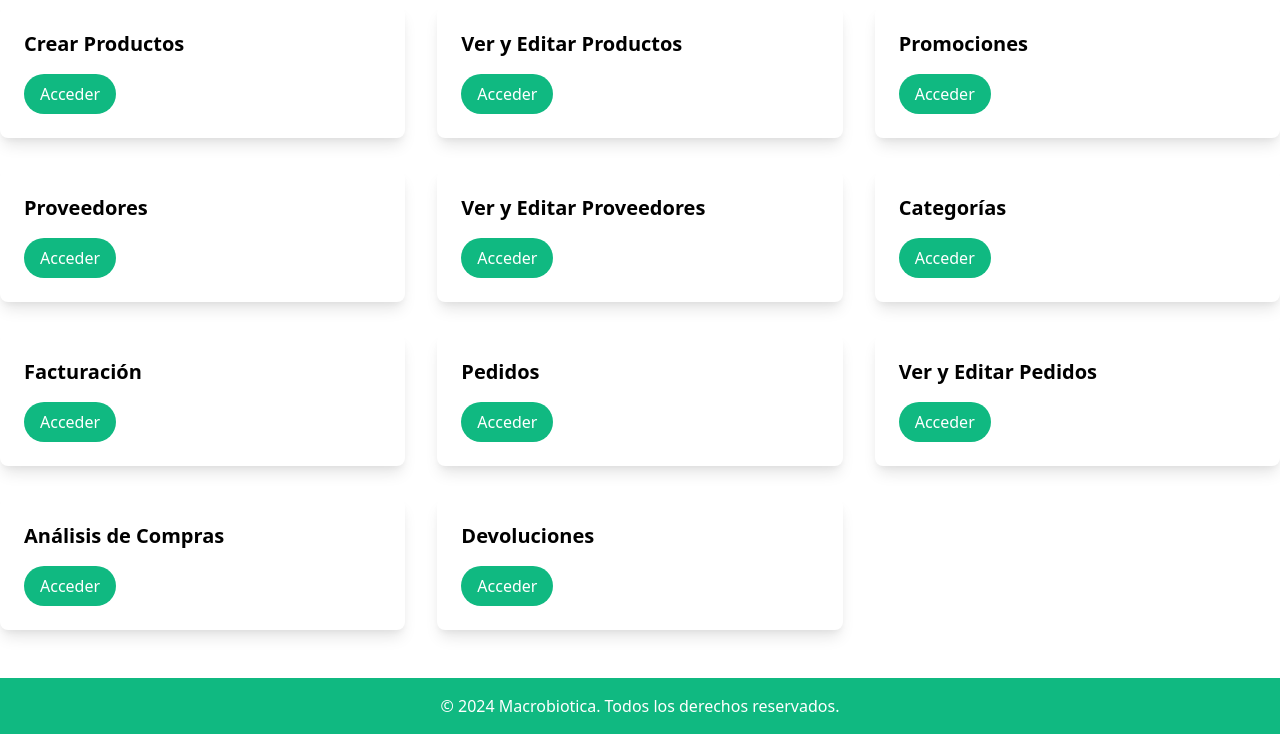
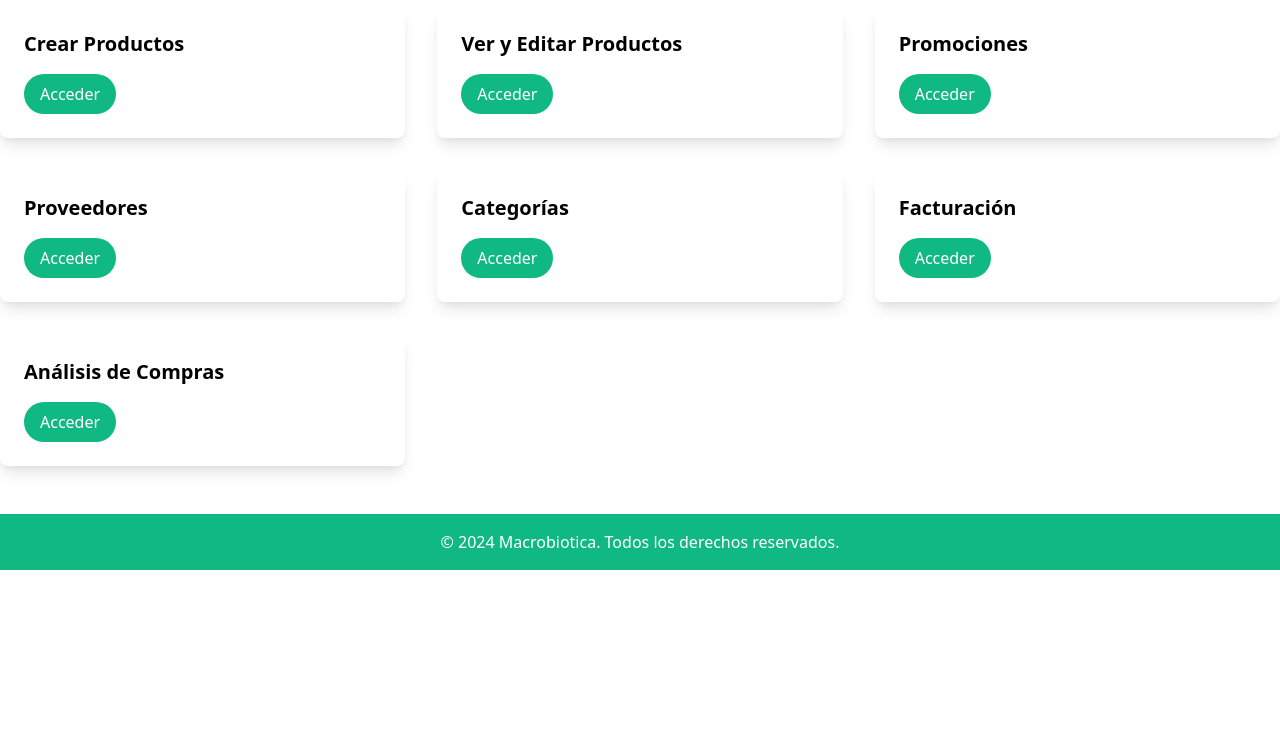
Before and after one commit to TayronGC/Lenguajes_BD_VT, a PHP site: page /views/AdminPage.php in a window 1280 px wide. Shown: the part 386-1120 px from the top of the page. After the commit the page ends 956 px from the top, so only its background shows below. Run offline with PHP 8.4, Linux system fonts and the light colour scheme; the visitor is signed in with stand-in values (Sample User, id 1).

Commit message:
cambios fuera de clase lenguajes
fuera de lenguajes de revision

```diff
--- a/models/Categoria.php
+++ b/models/Categoria.php
@@ -102,7 +102,7 @@ class Categoria {
     public function verTodasCategorias(){
         $categorias = [];
         try {
-            $sp = 'BEGIN FIDE_CATEGORIA_VER_CATEGORIAS_SP(:p_cursor); END;';
+            $sp = 'BEGIN FIDE_PROYECTO_FINAL_SP_PKG.FIDE_CATEGORIA_VER_CATEGORIAS_SP(:p_cursor); END;';
             $stid = oci_parse($this->conn,$sp);
 
             $resultados = oci_new_cursor($this->conn);
--- a/models/Persona.php
+++ b/models/Persona.php
@@ -23,7 +23,7 @@ class Persona {
             //Llamado al Procedimiento Almacenado
             $sp='BEGIN FIDE_PROYECTO_FINAL_SP_PKG.FIDE_PERSONA_TB_INSERTAR_DATOS_SP(:p_nombre, :p_apellido1,:p_apellido2, :p_correo,:p_telefono, :p_nombre_usuario, :p_contrasena, :p_id_direccion, :p_id_rol); END;';
             $stid = oci_parse($this->conn,$sp);
-            $this->id_rol = 2;
+            $this->id_rol = 1;
 
             oci_bind_by_name($stid, ":p_nombre",$this->nombre,100);
             oci_bind_by_name($stid, ":p_apellido1",$this->apellido1,100);
--- a/views/AdminPage.php
+++ b/views/AdminPage.php
@@ -61,11 +61,7 @@ if($_SESSION['role_id'] != 1){
           <h3 class="text-xl font-semibold mb-4">Proveedores</h3>
           <a href="index.php?controller=Proveedores&action=insertarProveedorpage" class="bg-green-500 text-white py-2 px-4 rounded-full inline-block hover:bg-green-600">Acceder</a>
         </div>
-        <!-- Card para Proveedores -->
-        <div class="bg-white p-6 rounded-lg shadow-lg">
-          <h3 class="text-xl font-semibold mb-4">Ver y Editar Proveedores</h3>
-          <a href="index.php?controller=Proveedores&action=verTodosProveedores" class="bg-green-500 text-white py-2 px-4 rounded-full inline-block hover:bg-green-600">Acceder</a>
-        </div>
+
 
         <!-- Card para Categorías -->
         <div class="bg-white p-6 rounded-lg shadow-lg">
@@ -79,17 +75,7 @@ if($_SESSION['role_id'] != 1){
           <a href="index.php?controller=Factura&action=verInfoFactura" class="bg-green-500 text-white py-2 px-4 rounded-full inline-block hover:bg-green-600">Acceder</a>
         </div>
 
-        <!-- Card para Pedidos -->
-        <div class="bg-white p-6 rounded-lg shadow-lg">
-          <h3 class="text-xl font-semibold mb-4">Pedidos</h3>
-          <a href="index.php?controller=Pedido&action=crearPedidoPage" class="bg-green-500 text-white py-2 px-4 rounded-full inline-block hover:bg-green-600">Acceder</a>
-        </div>
 
-        <!-- Card para Pedidos -->
-        <div class="bg-white p-6 rounded-lg shadow-lg">
-          <h3 class="text-xl font-semibold mb-4">Ver y Editar Pedidos</h3>
-          <a href="/views/verPedidos.php" class="bg-green-500 text-white py-2 px-4 rounded-full inline-block hover:bg-green-600">Acceder</a>
-        </div>
 
         <!-- Card para Promociones -->
         <div class="bg-white p-6 rounded-lg shadow-lg">
@@ -97,11 +83,7 @@ if($_SESSION['role_id'] != 1){
           <a href="index.php?controller=HistorialCompras&action=verhistoralCompras" class="bg-green-500 text-white py-2 px-4 rounded-full inline-block hover:bg-green-600">Acceder</a>
         </div>
 
-        <!-- Card para Devoluciones -->
-        <div class="bg-white p-6 rounded-lg shadow-lg">
-          <h3 class="text-xl font-semibold mb-4">Devoluciones</h3>
-          <a href="index.php?controller=Devolucion&action=devolucionPage" class="bg-green-500 text-white py-2 px-4 rounded-full inline-block hover:bg-green-600">Acceder</a>
-        </div>
+
 
       </div>
     </section>
```
Also changed, not shown: views/AddCategoria.php (+11 -7 lines).
